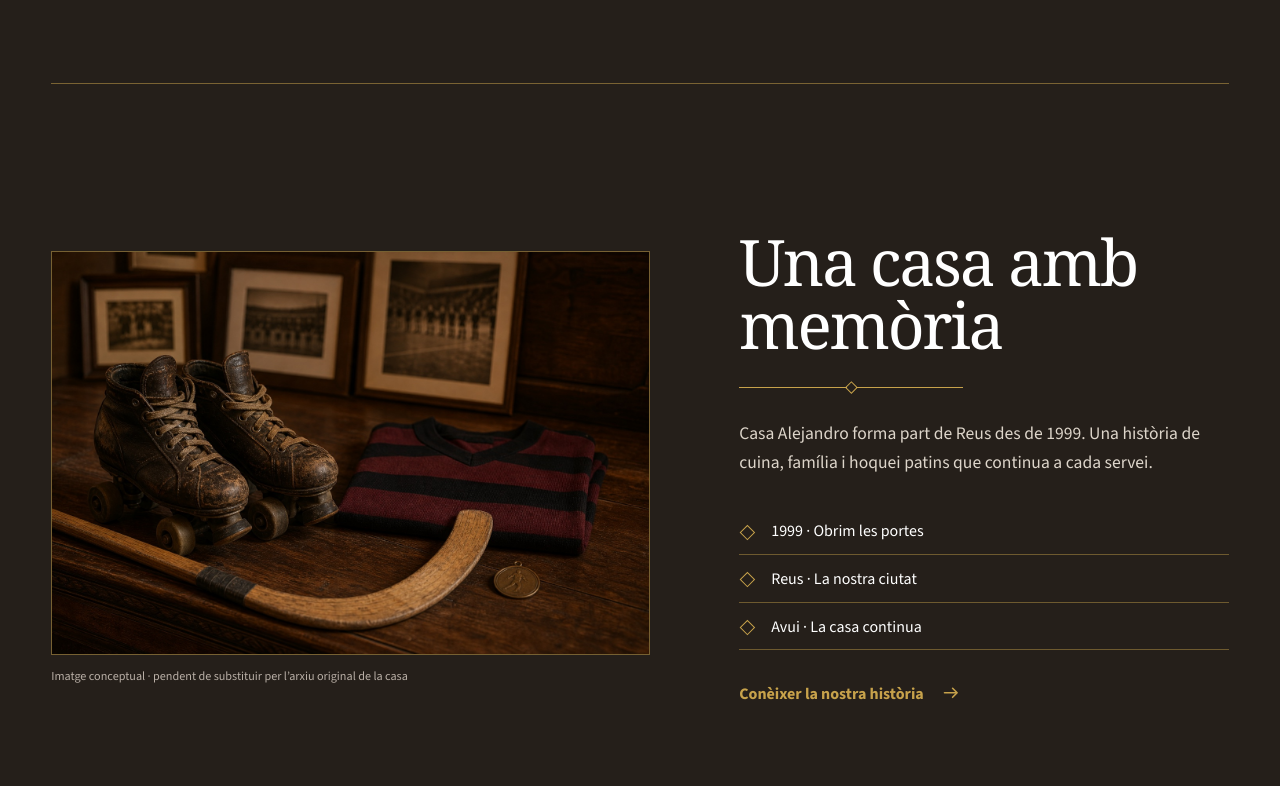
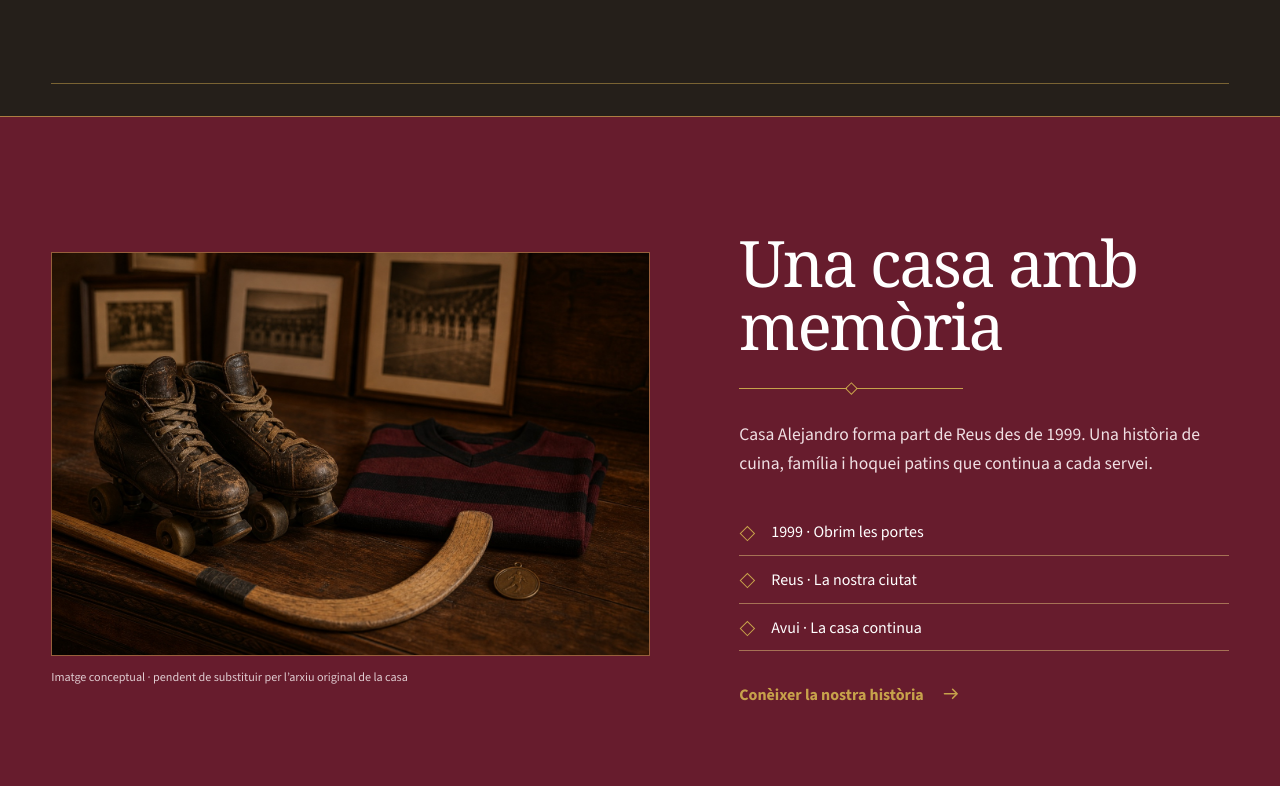
Before and after one commit to MicahWalkerDesign/demo2, a React (Vite) app: page / in a window 1280 px wide. Shown: the part 2274-3060 px from the top of the page. Built offline with nearby package versions, Linux system fonts and the light colour scheme; no server answers.

Commit message:
Separate history section with Catalan wine theme

```diff
--- a/src/styles.css
+++ b/src/styles.css
@@ -656,7 +656,8 @@ h3 {
   grid-template-columns: minmax(0, 1.1fr) minmax(22rem, 0.9fr);
   gap: clamp(3rem, 7vw, 8rem);
   align-items: center;
-  background: var(--walnut);
+  border-top: 1px solid rgba(199, 162, 75, 0.72);
+  background: var(--wine-deep);
   color: white;
 }
 
@@ -670,7 +671,7 @@ h3 {
 .history-media small {
   display: block;
   margin-top: 0.8rem;
-  color: #b9afa6;
+  color: #dfcbd0;
   font-size: 0.76rem;
 }
 
@@ -680,7 +681,7 @@ h3 {
 
 .history-copy > p {
   max-width: 36rem;
-  color: #ddd5ca;
+  color: #f0dfe3;
   font-size: 1.1rem;
   line-height: 1.6;
 }
@@ -694,7 +695,7 @@ h3 {
 .history-copy li {
   position: relative;
   padding: 0.8rem 0 0.8rem 2rem;
-  border-bottom: 1px solid rgba(199, 162, 75, 0.45);
+  border-bottom: 1px solid rgba(230, 200, 126, 0.5);
 }
 
 .history-copy li::before {
```
